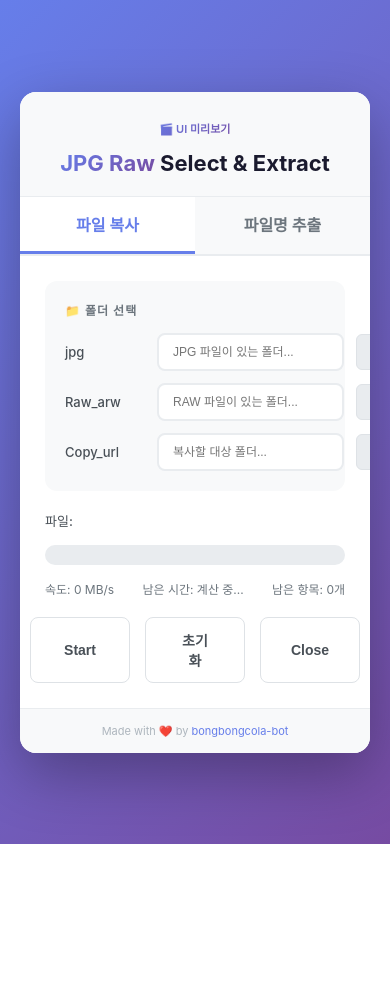
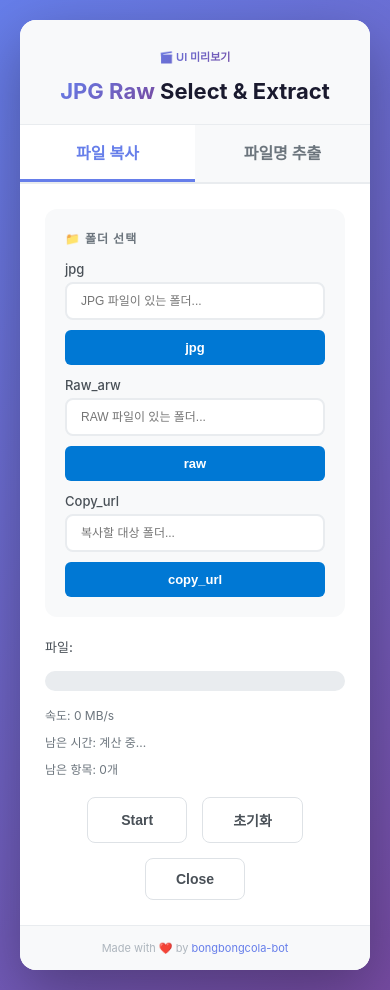
Before and after one commit to bongbongcola-bot/jpg-raw-extractor, a plain HTML site: page index.html in a window 390 px wide. Before the commit the page ends 844 px from the top, so only its background shows below. Drawn offline with Linux system fonts and the light colour scheme.

Commit message:
Fix browse button visibility

```diff
--- a/index.html
+++ b/index.html
@@ -24,7 +24,7 @@
             border-radius: 16px;
             box-shadow: 0 20px 60px rgba(0,0,0,0.3);
             width: 100%;
-            max-width: 750px;
+            max-width: 800px;
             overflow: hidden;
         }
         .title {
@@ -91,17 +91,22 @@
             letter-spacing: 1px;
             margin-bottom: 15px;
         }
+
+        /* 폴더 행 - 테이블 형식 */
+        .folder-table {
+            width: 100%;
+        }
         .folder-row {
             display: flex;
             align-items: center;
-            gap: 12px;
             margin-bottom: 12px;
+            width: 100%;
         }
         .folder-row:last-child {
             margin-bottom: 0;
         }
         .folder-label {
-            width: 80px;
+            width: 90px;
             font-size: 13px;
             font-weight: 500;
             color: #495057;
@@ -115,7 +120,8 @@
             font-size: 12px;
             color: #495057;
             background: #fff;
-            transition: border-color 0.2s, box-shadow 0.2s;
+            margin: 0 12px;
+            min-width: 0;
         }
         .folder-input:focus {
             outline: none;
@@ -123,19 +129,20 @@
             box-shadow: 0 0 0 3px rgba(102, 126, 234, 0.1);
         }
         .browse-btn {
-            padding: 10px 16px;
-            background: #e9ecef;
-            color: #495057;
-            border: 1px solid #dee2e6;
+            padding: 10px 20px;
+            background: #0078d4;
+            color: white;
+            border: none;
             border-radius: 6px;
-            font-size: 12px;
-            font-weight: 500;
+            font-size: 13px;
+            font-weight: 600;
             cursor: pointer;
             transition: all 0.2s;
-            min-width: 70px;
+            min-width: 90px;
+            flex-shrink: 0;
         }
         .browse-btn:hover {
-            background: #dee2e6;
+            background: #005a9e;
         }
 
         /* 파일 정보 */
@@ -175,6 +182,8 @@
             font-size: 12px;
             color: #6c757d;
             margin-bottom: 20px;
+            flex-wrap: wrap;
+            gap: 10px;
         }
 
         /* 버튼 섹션 */
@@ -182,6 +191,7 @@
             display: flex;
             justify-content: center;
             gap: 15px;
+            flex-wrap: wrap;
         }
         .action-btn {
             padding: 12px 30px;
@@ -192,26 +202,10 @@
             cursor: pointer;
             transition: all 0.2s;
             min-width: 100px;
-        }
-        .start-btn {
             background: #fff;
             color: #495057;
         }
-        .start-btn:hover {
-            background: #f8f9fa;
-        }
-        .reset-btn {
-            background: #fff;
-            color: #495057;
-        }
-        .reset-btn:hover {
-            background: #f8f9fa;
-        }
-        .close-btn {
-            background: #fff;
-            color: #495057;
-        }
-        .close-btn:hover {
+        .action-btn:hover {
             background: #f8f9fa;
         }
 
@@ -262,6 +256,28 @@
             color: #667eea;
             text-decoration: none;
         }
+
+        /* 모바일 반응형 */
+        @media (max-width: 600px) {
+            .folder-row {
+                flex-wrap: wrap;
+            }
+            .folder-label {
+                width: 100%;
+                margin-bottom: 5px;
+            }
+            .folder-input {
+                margin: 0 0 10px 0;
+                width: 100%;
+            }
+            .browse-btn {
+                width: 100%;
+            }
+            .progress-info {
+                flex-direction: column;
+                align-items: flex-start;
+            }
+        }
     </style>
 </head>
 <body>
@@ -282,6 +298,7 @@
             <div class="section">
                 <div class="section-title">📁 폴더 선택</div>
 
+                <div class="folder-table">
                     <div class="folder-row">
                         <div class="folder-label">jpg</div>
                         <input type="text" class="folder-input" id="jpgFolder" placeholder="JPG 파일이 있는 폴더..." readonly>
@@ -298,6 +315,7 @@
                         <div class="folder-label">Copy_url</div>
                         <input type="text" class="folder-input" id="targetFolder" placeholder="복사할 대상 폴더..." readonly>
                         <button class="browse-btn" onclick="selectFolder('targetFolder')">copy_url</button>
+                    </div>
                 </div>
             </div>
 
@@ -317,9 +335,9 @@
             </div>
 
             <div class="button-section">
-                <button class="action-btn start-btn" onclick="startCopy()">Start</button>
-                <button class="action-btn reset-btn" onclick="resetCopy()">초기화</button>
-                <button class="action-btn close-btn" onclick="closeApp()">Close</button>
+                <button class="action-btn" onclick="startCopy()">Start</button>
+                <button class="action-btn" onclick="resetCopy()">초기화</button>
+                <button class="action-btn" onclick="closeApp()">Close</button>
             </div>
         </div>
 
@@ -328,10 +346,12 @@
             <div class="section">
                 <div class="section-title">📁 폴더 선택</div>
 
+                <div class="folder-table">
                     <div class="folder-row">
                         <div class="folder-label">선택 폴더</div>
                         <input type="text" class="folder-input" id="extractFolder" placeholder="파일명을 추출할 폴더..." readonly>
                         <button class="browse-btn" onclick="selectFolder('extractFolder')">찾아보기</button>
+                    </div>
                 </div>
             </div>
 
@@ -347,9 +367,9 @@
             <div class="status-text" id="extractStatus">준비</div>
 
             <div class="button-section">
-                <button class="action-btn start-btn" onclick="extractFilenames()">파일명 추출</button>
-                <button class="action-btn reset-btn" onclick="copyToClipboard()">클립보드 복사</button>
-                <button class="action-btn close-btn" onclick="closeApp()">Close</button>
+                <button class="action-btn" onclick="extractFilenames()">파일명 추출</button>
+                <button class="action-btn" onclick="copyToClipboard()">클립보드 복사</button>
+                <button class="action-btn" onclick="closeApp()">Close</button>
             </div>
         </div>
 
@@ -369,11 +389,9 @@
         const sampleFilenames = 'A7M00024 A7M00074 A7M00087 A7M00102 A7M00116 A7M00187 A7M00195 A7M00219 A7M00283 A7M00307 A7M00331 A7M00335 A7M00340 A7M00416 A7M00434 A7M00451 A7M00561 A7M00602 A7M00685 A7M00746 A7M00767 A7M00811 A7M00834 A7M00846 A7M00921 DSC00028 DSC00175 DSC00361 DSC00432 DSC00516 DSC00562 DSC00595 DSC00624 DSC00669 DSC00684 DSC00697 DSC00715 DSC00721 DSC00734 DSC00749 select_name';
 
         function switchTab(tabName) {
-            // 모든 탭 비활성화
             document.querySelectorAll('.tab').forEach(tab => tab.classList.remove('active'));
             document.querySelectorAll('.tab-content').forEach(content => content.classList.remove('active'));
 
-            // 선택한 탭 활성화
             if (tabName === 'copy') {
                 document.querySelectorAll('.tab')[0].classList.add('active');
                 document.getElementById('tab-copy').classList.add('active');
```
Lines whose indentation alone changed are shown as unchanged.
